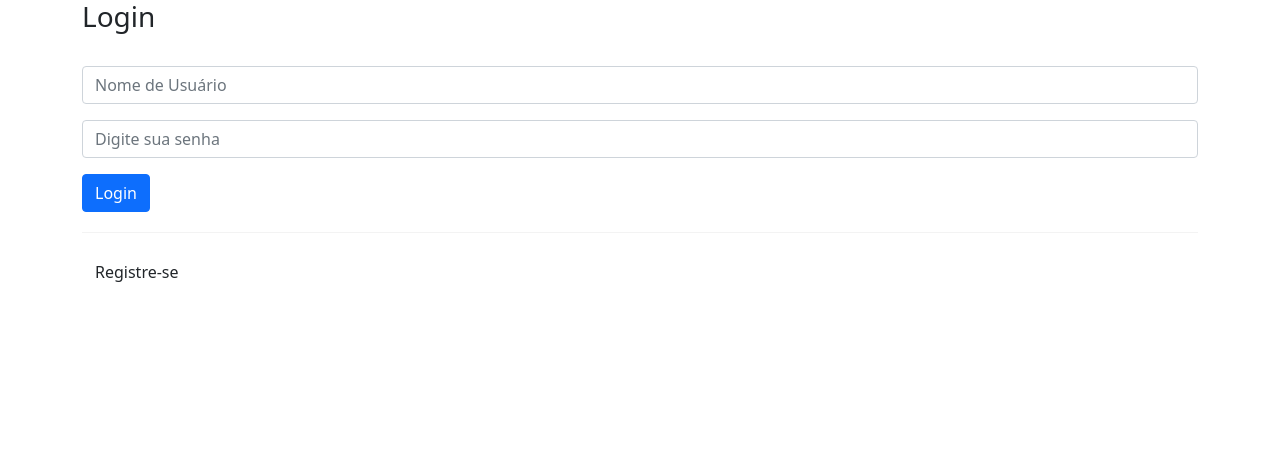
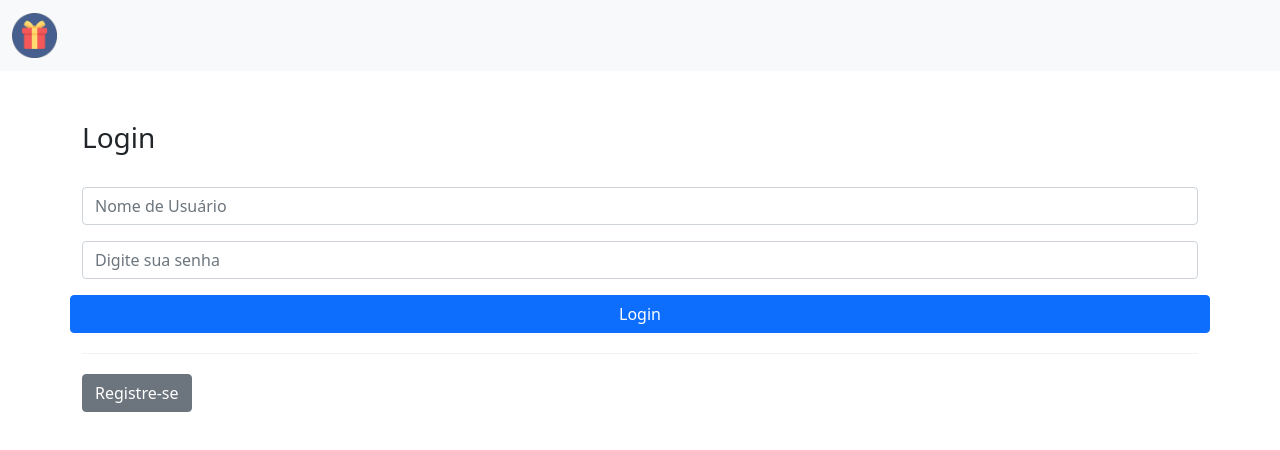
Before and after one commit to srBruning/amigo_secreto, a React (Create React App) app in the folder client/: page /SignIn in a window 1280 px wide. Shown: the top 450 px of the page. Built offline with nearby package versions, Linux system fonts and the light colour scheme.

Commit message:
add navBar in no authentication pages

```diff
--- a/client/src/componentes/login/NaveBar.js
+++ b/client/src/componentes/login/NaveBar.js
@@ -1,16 +1,12 @@
 import React from "react";
 import "./NaveBar.css";
-import {
-  Button,
-  Nav,
-  Navbar,
-} from "react-bootstrap";
+import { Button, Nav, Navbar } from "react-bootstrap";
 import { Container, Image, Row, Col } from "react-bootstrap";
 import { BrowserRouter as Router, Switch, Route, Link } from "react-router-dom";
 import { useHistory } from "react-router-dom";
 import Api from "../../Api";
 
-const MNavBar = (props, bg) => {
+const MNavBar = (props) => {
   let history = useHistory();
   const tBtn = 8;
   const onSingOut = () => {
@@ -18,6 +14,7 @@ const MNavBar = (props, bg) => {
       history.replace("/SignIn");
     });
   };
+  const logado = !props.notAut;
 
   return (
     <Navbar bg="light" expand="lg" className="app_menu">
@@ -28,6 +25,7 @@ const MNavBar = (props, bg) => {
           </Link>
         </Navbar.Brand>
         <Navbar.Toggle aria-controls="navbarScroll" />
+        {logado && (
           <Navbar.Collapse id="navbarScroll">
             <Nav
               className="me-auto my-2 my-lg-0"
@@ -56,6 +54,7 @@ const MNavBar = (props, bg) => {
               </Link>
             </div>
           </Navbar.Collapse>
+        )}
       </Container>
     </Navbar>
   );
--- a/client/src/pages/Home.js
+++ b/client/src/pages/Home.js
@@ -1,4 +1,4 @@
-import React, { useState, useContext, useEffect } from "react";
+import React, { useState, useEffect } from "react";
 import NavBar from "../componentes/login/NaveBar";
 import Api from "../Api";
 import "bootstrap/dist/css/bootstrap.min.css";
--- a/client/src/pages/SignIn.js
+++ b/client/src/pages/SignIn.js
@@ -3,11 +3,15 @@ import { Link } from "react-router-dom";
 import Api from "../Api";
 import { validaUserResponse } from "../dao/UserDao";
 import { withRouter } from "react-router-dom";
+
+import NavBar from "../componentes/login/NaveBar";
 import {
   Container,
   InputGroup,
   FormControl,
   Button,
+  Row,
+  Form
 } from "react-bootstrap";
 
 class SingInClass extends Component {
@@ -29,7 +33,6 @@ class SingInClass extends Component {
   async handleSingClike(event) {
     event.stopPropagation();
     if (this.state.usernameField !== "" && this.state.passwordField !== "") {
-
       const json = await Api.signIn(
         this.state.usernameField,
         this.state.passwordField
@@ -39,7 +42,7 @@ class SingInClass extends Component {
         const { history } = this.props;
         if (history) history.push("/Home");
       } else {
-        alert("E-mail e/ou senha invalidos\n["+json.message+"]");
+        alert("E-mail e/ou senha invalidos\n[" + json.message + "]");
       }
     } else {
       alert("Informe email e senha!");
@@ -56,11 +59,14 @@ class SingInClass extends Component {
   render() {
     this.history = this.props.history;
     return (
+      <>
+        <NavBar notAut={true}></NavBar>
         <Container>
           <div className="container-box title">
             <h3 className="switch to-sign-in tagline">Login</h3>
             <br />
           </div>
+          <Form onSubmit={this.handleSingClike}>
             <InputGroup
               className="mb-3"
               value={this.state.usernameField}
@@ -88,9 +94,11 @@ class SingInClass extends Component {
             </InputGroup>
 
             <div>
+              <Row>
                 <Button variant="primary" onClick={this.handleSingClike}>
                   Login
                 </Button>
+              </Row>
               <div
                 className="login-or"
                 style={{
@@ -113,14 +121,17 @@ class SingInClass extends Component {
                   }}
                 />
               </div>
-
-          <Link to="/SignUp" className="btn btn-secondar">Registre-se</Link>
-
+              <Row>
+                <Link to="/SignUp">
+                  <Button variant="secondary">Registre-se</Button>
+                </Link>
+              </Row>
             </div>
+          </Form>
         </Container>
+      </>
     );
   }
 }
 
-
 export default withRouter(SingInClass);
--- a/client/src/pages/SignUp.js
+++ b/client/src/pages/SignUp.js
@@ -1,6 +1,7 @@
 import React, { Component } from "react";
-import { Button, Form } from "react-bootstrap";
-import { withRouter } from "react-router-dom";
+import { Button, Container, Form } from "react-bootstrap";
+import { withRouter, Link } from "react-router-dom";
+import NavBar from "../componentes/login/NaveBar";
 
 import Api from "../Api";
 import { validaUserResponse } from "../dao/UserDao";
@@ -70,7 +71,9 @@ class SignUpClass extends Component {
 
   render() {
     return (
-      <div>
+      <>
+        <NavBar notAut={true}></NavBar>
+        <Container>
           <div className="container-box title">
             <h3 className="switch to-sign-in tagline">
               Inscreva-se e comece a encurtar
@@ -163,12 +166,13 @@ class SignUpClass extends Component {
                 </span>
                 <div className="border-bottom w-100 mr-5"></div>
               </div>
-            <Button variant="secondary" onClick={this.state.handleSingClike}>
-              Login
-            </Button>
+              <Link to="/SignIn">
+                <Button variant="secondary">Login</Button>
+              </Link>
             </div>
           </Form>
-      </div>
+        </Container>
+      </>
     );
   }
 }
```
Lines whose indentation alone changed are shown as unchanged.
